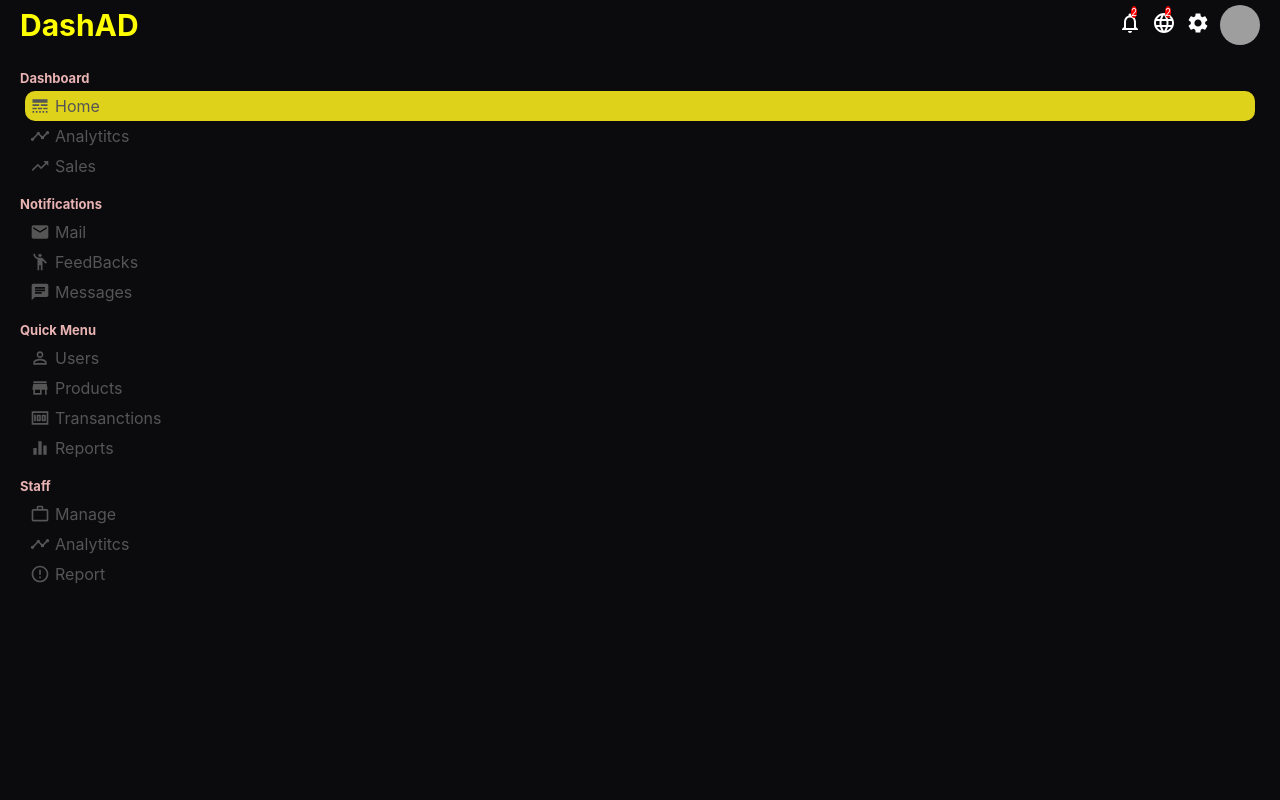
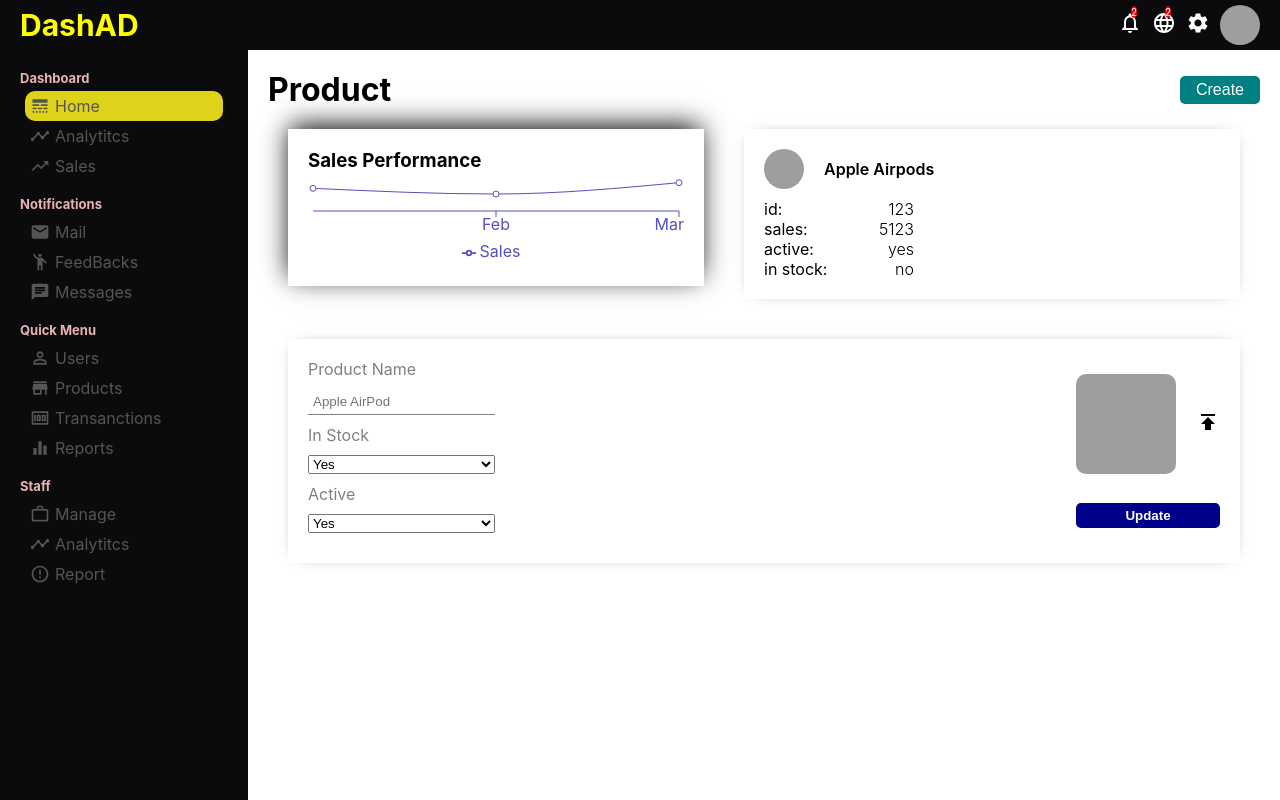
Before and after one commit to TarcisioRodrigues/DashBoardAdmin, a React (Create React App) app: page /products/1 in a window 1280 px wide. Built offline with nearby package versions, Linux system fonts and the light colour scheme; grey boxes are pictures that could not be loaded.

Commit message:
Product and productList

```diff
--- a/package.json
+++ b/package.json
@@ -6,6 +6,7 @@
     "@emotion/react": "^11.8.1",
     "@emotion/styled": "^11.8.1",
     "@material-ui/core": "^4.12.3",
+    "@material-ui/data-grid": "^4.0.0-alpha.37",
     "@material-ui/icons": "^4.11.2",
     "@mui/material": "^5.4.4",
     "@mui/x-data-grid": "^5.6.0",
--- a/src/App.js
+++ b/src/App.js
@@ -3,10 +3,12 @@
 
 import './global/App.scss'
 import { Home } from "./Pages/Home";
-import {BrowserRouter,Route,Routes,Link} from 'react-router-dom'
+import {BrowserRouter,Route,Routes} from 'react-router-dom'
 import { UserList } from "./Pages/UserList";
 import { User } from "./Pages/User";
 import { NewUser } from "./Pages/NewUser";
+import { ProductList } from "./Pages/ProductList";
+import { Product } from "./Pages/Product";
 export const App=()=> {
   return (
 <BrowserRouter>
@@ -15,9 +17,14 @@
    <SideBar/>
    <Routes>
     <Route exact path="/" element={<Home/>}/>
-    <Route exact path="/users" element={<UserList/>}/>
-    <Route exact path="/users/:userId" element={<User/>}/>
-    <Route exact path="/newUser" element={<NewUser/>}/>
+    <Route  path="/users" element={<UserList/>}/>
+    <Route path="/users/:userId" element={<User/>}/>
+    <Route path="/newUser" element={<NewUser/>}/>
+    {/* Rotas de produtos */}
+    <Route  path="/products" element={<ProductList/>}/>
+    <Route  path="/products/:productsId" element={<Product/>}/>
+    <Route path="/newProduct" element={<NewUser/>}/>
+
    </Routes>
 
    </div>
--- /dev/null
+++ b/src/Pages/Product/index.jsx
@@ -0,0 +1,74 @@
+import './styles.scss'
+import { Link } from "react-router-dom";
+import {Chart} from "../../components/Chart"
+import {productData} from "../../dummyData"
+import { Publish } from "@material-ui/icons";
+export const Product=()=>{
+  return (
+    <div className="product">
+      <div className="productTitleContainer">
+        <h1 className="productTitle">Product</h1>
+        <Link to="/newproduct">
+          <button className="productAddButton">Create</button>
+        </Link>
+      </div>
+      <div className="productTop">
+          <div className="productTopLeft">
+              <Chart data={productData} dataKey="Sales" title="Sales Performance"/>
+          </div>
+          <div className="productTopRight">
+              <div className="productInfoTop">
+                  <img src="https://images.pexels.com/photos/7156886/pexels-photo-7156886.jpeg?auto=compress&cs=tinysrgb&dpr=2&w=500" alt="" className="productInfoImg" />
+                  <span className="productName">Apple Airpods</span>
+              </div>
+              <div className="productInfoBottom">
+                  <div className="productInfoItem">
+                      <span className="productInfoKey">id:</span>
+                      <span className="productInfoValue">123</span>
+                  </div>
+                  <div className="productInfoItem">
+                      <span className="productInfoKey">sales:</span>
+                      <span className="productInfoValue">5123</span>
+                  </div>
+                  <div className="productInfoItem">
+                      <span className="productInfoKey">active:</span>
+                      <span className="productInfoValue">yes</span>
+                  </div>
+                  <div className="productInfoItem">
+                      <span className="productInfoKey">in stock:</span>
+                      <span className="productInfoValue">no</span>
+                  </div>
+              </div>
+          </div>
+      </div>
+      <div className="productBottom">
+          <form className="productForm">
+              <div className="productFormLeft">
+                  <label>Product Name</label>
+                  <input type="text" placeholder="Apple AirPod" />
+                  <label>In Stock</label>
+                  <select name="inStock" id="idStock">
+                      <option value="yes">Yes</option>
+                      <option value="no">No</option>
+                  </select>
+                  <label>Active</label>
+                  <select name="active" id="active">
+                      <option value="yes">Yes</option>
+                      <option value="no">No</option>
+                  </select>
+              </div>
+              <div className="productFormRight">
+                  <div className="productUpload">
+                      <img src="https://images.pexels.com/photos/7156886/pexels-photo-7156886.jpeg?auto=compress&cs=tinysrgb&dpr=2&w=500" alt="" className="productUploadImg" />
+                      <label for="file">
+                          <Publish/>
+                      </label>
+                      <input type="file" id="file" style={{display:"none"}} />
+                  </div>
+                  <button className="productButton">Update</button>
+              </div>
+          </form>
+      </div>
+    </div>
+  );
+}
--- /dev/null
+++ b/src/Pages/Product/styles.scss
@@ -0,0 +1,155 @@
+.product {
+  flex: 4;
+  padding: 20px;
+  .productTitleContainer {
+    display: flex;
+    align-items: center;
+    justify-content: space-between;
+    .productAddButton {
+      width: 80px;
+      border: none;
+      padding: 5px;
+      background-color: teal;
+      color: white;
+      border-radius: 5px;
+      font-size: 16px;
+      cursor: pointer;
+    }
+  }
+
+  .productTop {
+    display: flex;
+    .productTopLeft,
+    .productTopRight {
+      flex: 1;
+    }
+    .productTopRight {
+      padding: 20px;
+      margin: 20px;
+      -webkit-box-shadow: 0px 0px 15px -10px rgba(0, 0, 0, 0.75);
+      box-shadow: 0px 0px 15px -10px rgba(0, 0, 0, 0.75);
+      .productInfoTop {
+        display: flex;
+        align-items: center;
+        .productInfoImg {
+          width: 40px;
+          height: 40px;
+          border-radius: 50%;
+          object-fit: cover;
+          margin-right: 20px;
+        }
+      }
+      .productInfoBottom {
+        margin-top: 10px;
+        productInfoItem {
+          width: 150px;
+          display: flex;
+          justify-content: space-between;
+        }
+
+        .productInfoValue {
+          font-weight: 300;
+        }
+
+        .productBottom {
+          padding: 20px;
+          margin: 20px;
+          -webkit-box-shadow: 0px 0px 15px -10px rgba(0, 0, 0, 0.75);
+          box-shadow: 0px 0px 15px -10px rgba(0, 0, 0, 0.75);
+        }
+      }
+
+    }
+    .productName {
+      font-weight: 600;
+    }
+  }
+
+
+
+
+
+
+
+
+
+  .productName {
+    font-weight: 600;
+  }
+
+  .productInfoBottom {
+    margin-top: 10px;
+  }
+
+  .productInfoItem {
+    width: 150px;
+    display: flex;
+    justify-content: space-between;
+  }
+
+  .productInfoValue {
+    font-weight: 300;
+  }
+
+  .productBottom {
+    padding: 20px;
+    margin: 20px;
+    -webkit-box-shadow: 0px 0px 15px -10px rgba(0, 0, 0, 0.75);
+    box-shadow: 0px 0px 15px -10px rgba(0, 0, 0, 0.75);
+  }
+
+  .productForm {
+    display: flex;
+    justify-content: space-between;
+  }
+
+  .productFormLeft {
+    display: flex;
+    flex-direction: column;
+  }
+
+  .productFormLeft > label {
+    margin-bottom: 10px;
+    color: gray;
+  }
+
+  .productFormLeft > input {
+    margin-bottom: 10px;
+    border: none;
+    padding: 5px;
+    border-bottom: 1px solid gray;
+  }
+
+  .productFormLeft >select{
+    margin-bottom: 10px;
+  }
+
+  .productUploadImg{
+    width: 100px;
+    height: 100px;
+    border-radius: 10px;
+    object-fit: cover;
+    margin-right: 20px;
+  }
+
+  .productFormRight{
+    display: flex;
+    flex-direction: column;
+    justify-content: space-around;
+  }
+
+  .productUpload{
+    display: flex;
+    align-items: center;
+  }
+
+  .productButton{
+    border: none;
+    padding: 5px;
+    border-radius: 5px;
+    background-color: darkblue;
+    color:white;
+    font-weight: 600;
+    cursor: pointer;
+  }
+}
--- /dev/null
+++ b/src/Pages/ProductList/index.jsx
@@ -0,0 +1,72 @@
+import './styles.scss'
+import { DataGrid } from "@material-ui/data-grid";
+import { DeleteOutline } from "@material-ui/icons";
+import { rows } from "../../dummyData";
+import { Link } from "react-router-dom";
+import { useState } from "react";
+
+export const ProductList=()=> {
+  const [data, setData] = useState(rows);
+
+  const handleDelete = (id) => {
+    setData(data.filter((item) => item.id !== id));
+  };
+
+  const columns = [
+    { field: "id", headerName: "ID", width: 90 },
+    {
+      field: "product",
+      headerName: "Product",
+      width: 200,
+      renderCell: (params) => {
+        return (
+          <div className="productListItem">
+            <img className="productListImg" src={params.row.img} alt="" />
+            {params.row.name}
+          </div>
+        );
+      },
+    },
+    { field: "stock", headerName: "Stock", width: 200 },
+    {
+      field: "status",
+      headerName: "Status",
+      width: 120,
+    },
+    {
+      field: "price",
+      headerName: "Price",
+      width: 160,
+    },
+    {
+      field: "action",
+      headerName: "Action",
+      width: 150,
+      renderCell: (params) => {
+        return (
+          <>
+            <Link to={"/product/" + params.row.id}>
+              <button className="productListEdit">Edit</button>
+            </Link>
+            <DeleteOutline
+              className="productListDelete"
+              onClick={() => handleDelete(params.row.id)}
+            />
+          </>
+        );
+      },
+    },
+  ];
+
+  return (
+    <div className="productList">
+      <DataGrid
+        rows={data}
+        disableSelectionOnClick
+        columns={columns}
+        pageSize={8}
+        checkboxSelection
+      />
+    </div>
+  );
+}
--- /dev/null
+++ b/src/Pages/ProductList/styles.scss
@@ -0,0 +1,29 @@
+.productList{
+  flex: 4;
+  .productListItem{
+    display: flex;
+    align-items: center;
+}
+.productListImg {
+  width: 32px;
+  height: 32px;
+  border-radius: 50%;
+  object-fit: cover;
+  margin-right: 10px;
+}
+
+.productListEdit{
+  border: none;
+  border-radius: 10px;
+  padding: 5px 10px;
+  background-color: #3bb077;
+  color: white;
+  cursor: pointer;
+  margin-right: 20px;
+}
+
+.productListDelete{
+  color: red;
+  cursor: pointer;
+}
+}
--- /dev/null
+++ b/src/Pages/newProduct/index.jsx
@@ -0,0 +1,4 @@
+import './styles.scss'
+export const newProduct=()=>{
+  return()
+}
--- a/src/dummyData/index.js
+++ b/src/dummyData/index.js
@@ -89,3 +89,17 @@
 },
 
 ];
+export const productData = [
+  {
+    name: "Jan",
+    "Sales": 4000,
+  },
+  {
+    name: "Feb",
+    "Sales": 3000,
+  },
+  {
+    name: "Mar",
+    "Sales": 5000,
+  },
+];
```
Also changed, not shown: src/Pages/newProduct/styles.scss (added), 1 other file (tests, documents, lock files or other folders).
